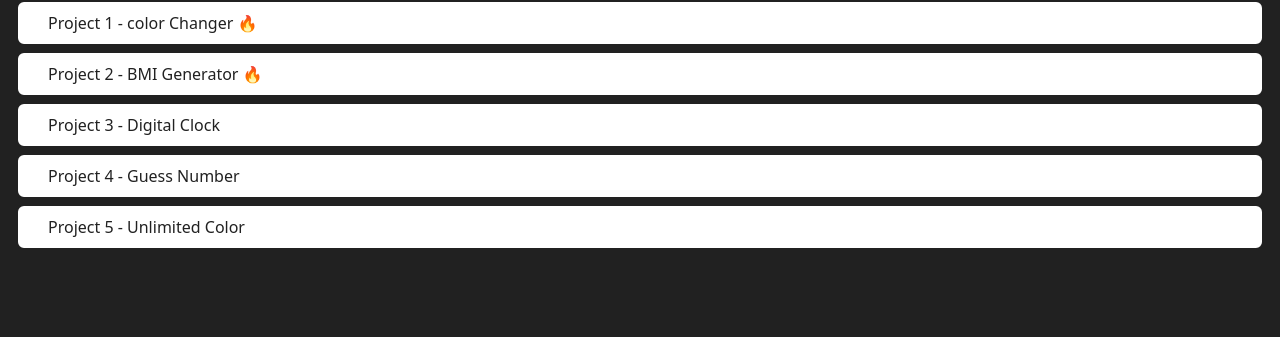
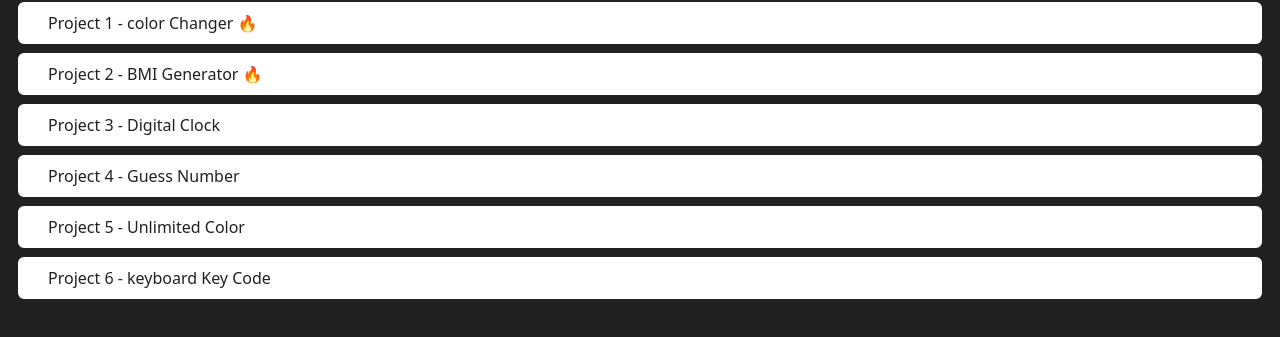
Before and after one commit to prathamesh-pichkate/Javascript-Projects, a plain HTML site: page index.html in a window 1280 px wide. Shown: the part 143-480 px from the top of the page. Drawn offline with Linux system fonts and the light colour scheme; a script that the page names is missing.

Commit message:
index.html

```diff
--- a/index.html
+++ b/index.html
@@ -33,6 +33,9 @@
         <a class="project-link" style="" href="./05.Unlimited Color/index.html"
           >Project 5 - Unlimited Color</a
         >
+        <a class="project-link" style="" href="./05.Unlimited Color/index.html"
+          >Project 6 - keyboard Key Code</a
+        >
       </div>
     </main>
   </body>
```
